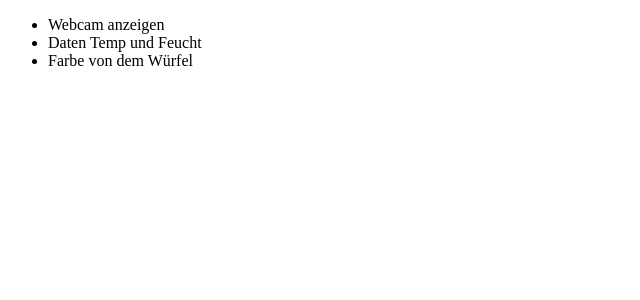
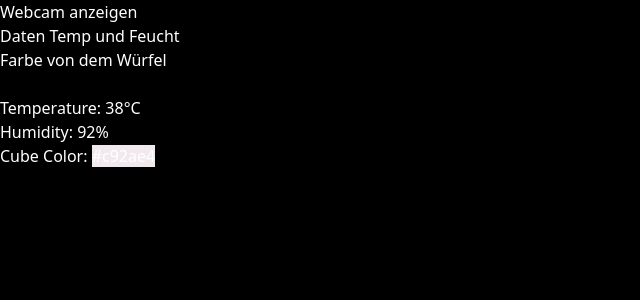
Before and after one commit to Doubl3K/dobo-frontend, a Next.js app: page /dashboard in a window 1280 px wide. Shown: the top 300 px of the page, without its empty margins (0-640 px from the left). Built offline with nearby package versions, Linux system fonts and the light colour scheme.

Commit message:
Random daten zum testen anzeigen

```diff
--- a/pages/dashboard.tsx
+++ b/pages/dashboard.tsx
@@ -1,9 +1,59 @@
-export default function Dashboar() {
+import { useEffect, useState } from "react";
+import "../styles/globals.css";
+
+export default function Dashboard() {
+	const [temperature, setTemperature] = useState(null);
+
+	useEffect(() => {
+		const intervalId = setInterval(() => {
+			setTemperature(randomNumberForTesting());
+			changeCubeColorToHex(randomColorForTesting());
+		}, 1000); // updates every second
+
+		// cleanup function to clear the interval when the component unmounts
+		return () => clearInterval(intervalId);
+	}, []);
+
 	return (
-		<ul>
-			<li>Webcam anzeigen</li>
-			<li>Daten Temp und Feucht</li>
-			<li>Farbe von dem Würfel</li>
-		</ul>
+		<>
+			<ul>
+				<li>Webcam anzeigen</li>
+				<li>Daten Temp und Feucht</li>
+				<li>Farbe von dem Würfel</li>
+			</ul>
+			<br />
+			<div className="tempWrapper">
+				<label htmlFor="temperature">Temperature: </label>
+				{temperature !== null && <span id="temperature">{temperature}°C</span>}
+			</div>
+			<div className="wetWrapper">
+				<label htmlFor="humidity">Humidity: </label>
+				{temperature !== null && (
+					<span id="humidity">{randomNumberForTesting()}%</span>
+				)}
+			</div>
+			<div className="cubeWrapper">
+				<label htmlFor="cubeColor">Cube Color: </label>
+				{temperature !== null && (
+					<span id="cubeColor">#{randomColorForTesting()}</span>
+				)}
+			</div>
+		</>
 	);
 }
+
+function randomNumberForTesting() {
+	return Math.floor(Math.random() * 100);
+}
+
+function randomColorForTesting() {
+	const hexColor = Math.floor(Math.random() * 16777215).toString(16);
+	return hexColor.padStart(6, "0");
+}
+
+function changeCubeColorToHex(hexColor: string) {
+	const cube = document.getElementById("cubeColor");
+	if (cube) {
+		cube.style.backgroundColor = `#${hexColor}`;
+	}
+}
--- a/src/app/layout.tsx
+++ b/src/app/layout.tsx
@@ -1,6 +1,6 @@
 import type { Metadata } from "next";
 import { Inter } from "next/font/google";
-import "./globals.css";
+import "../../styles/globals.css";
 
 const inter = Inter({ subsets: ["latin"] });
 
--- a/src/app/globals.css
+++ b/styles/globals.css
@@ -37,3 +37,13 @@ body {
   grid-template-columns: 1fr 1fr;
   gap: 1rem;
 }
+
+*{
+  background: black;
+  color: white ;
+}
+
+document{
+  background: black ;
+  color: white ;
+}
```
Lines whose indentation alone changed are shown as unchanged.
